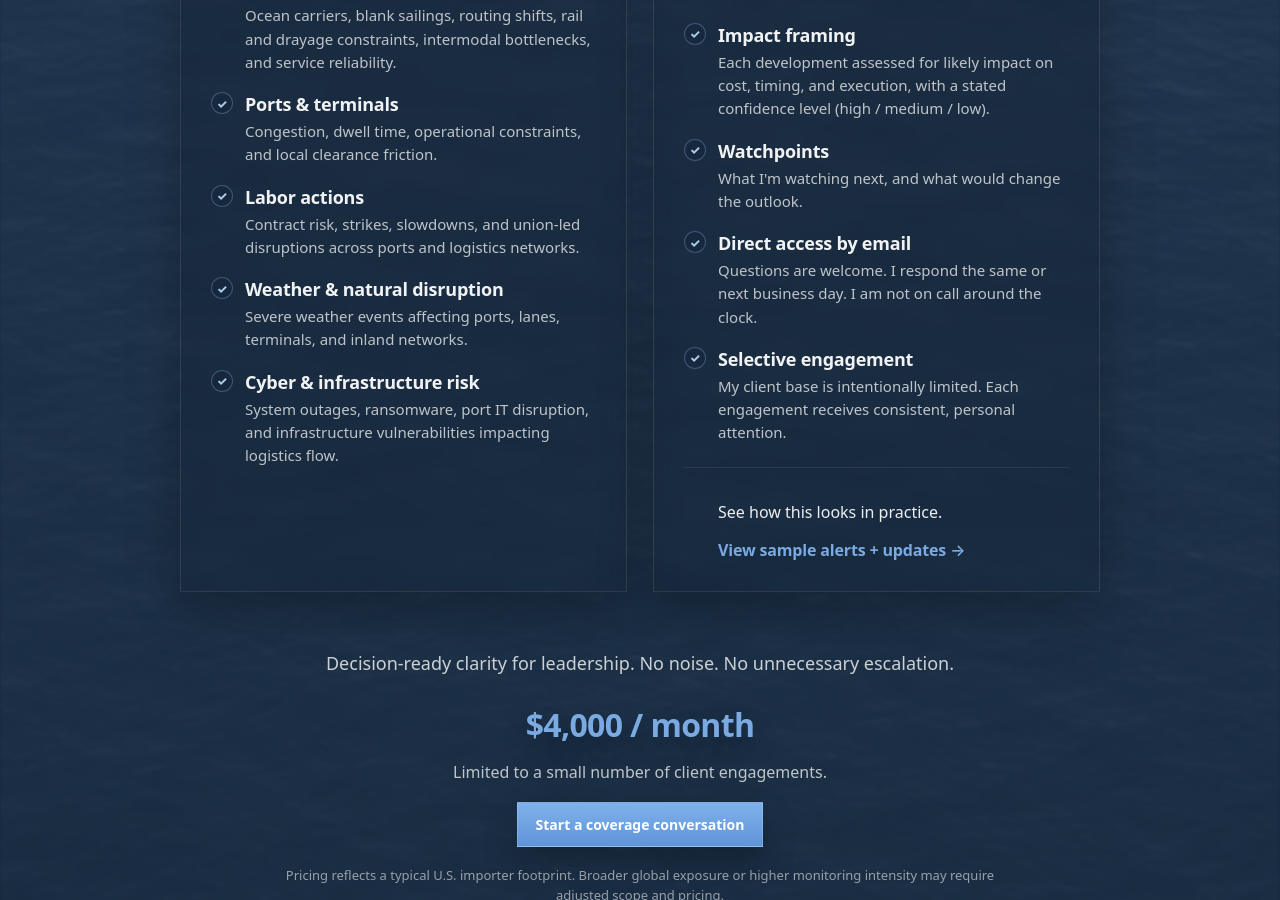
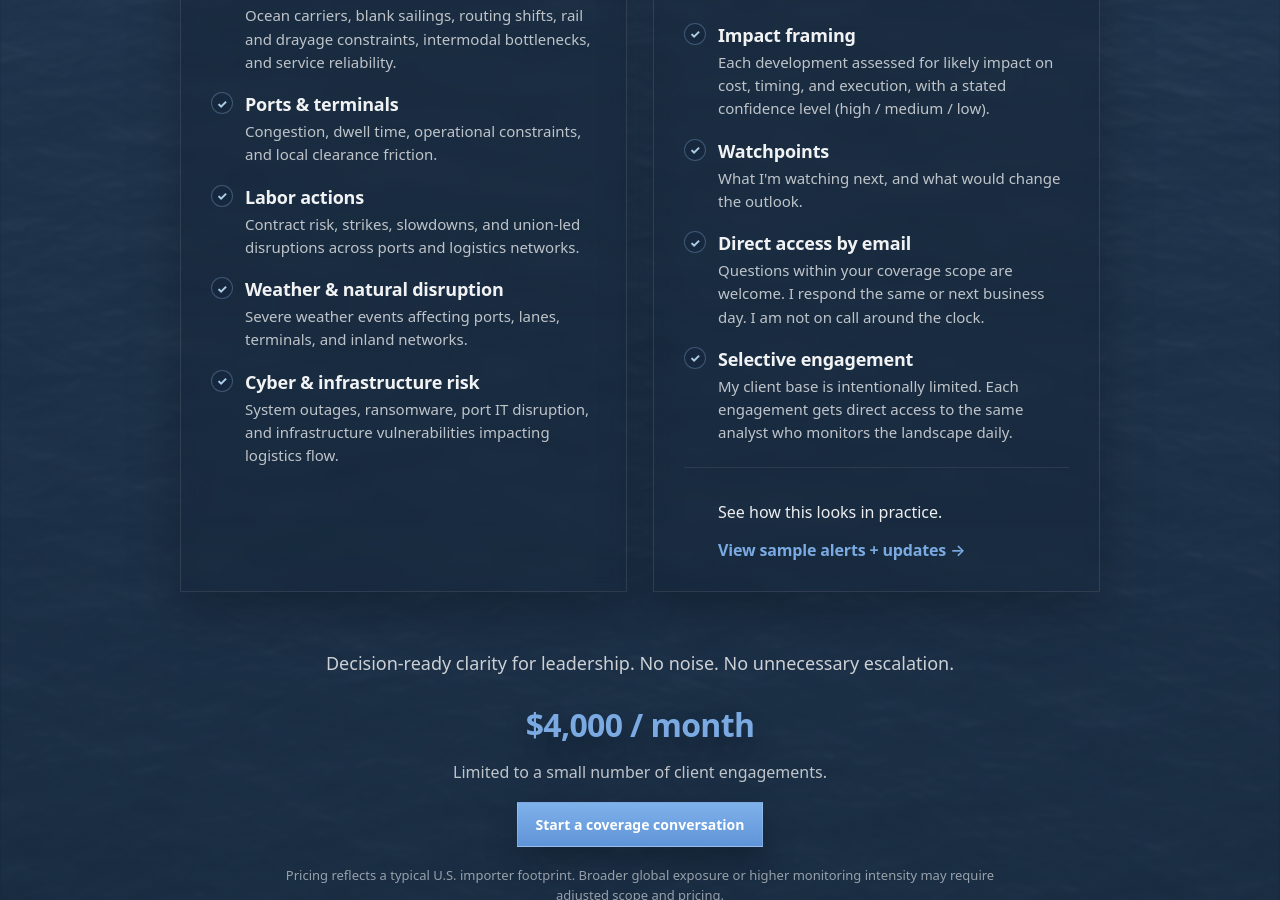
Before and after one commit to importrisk/import-risk-intelligence-site, a Jekyll site: the page built from method.html, in a window 1280 px wide and 900 px high, scrolled down 1309 px. Built offline with Jekyll 4.4.1, drawn with Linux system fonts in a browser that asks for light colours.

Commit message:
Update method.html

```diff
--- a/method.html
+++ b/method.html
@@ -172,11 +172,11 @@ css: /method.css?v=100
                 </li>
                 <li>
                   <strong>Direct access by email</strong>
-                  <span>Questions are welcome. I respond the same or next business day. I am not on call around the clock.</span>
+                  <span>Questions within your coverage scope are welcome. I respond the same or next business day. I am not on call around the clock.</span>
                 </li>
                 <li>
                   <strong>Selective engagement</strong>
-                  <span>My client base is intentionally limited. Each engagement receives consistent, personal attention.</span>
+                  <span>My client base is intentionally limited. Each engagement gets direct access to the same analyst who monitors the landscape daily.</span>
                 </li>
               </ul>
 
```
